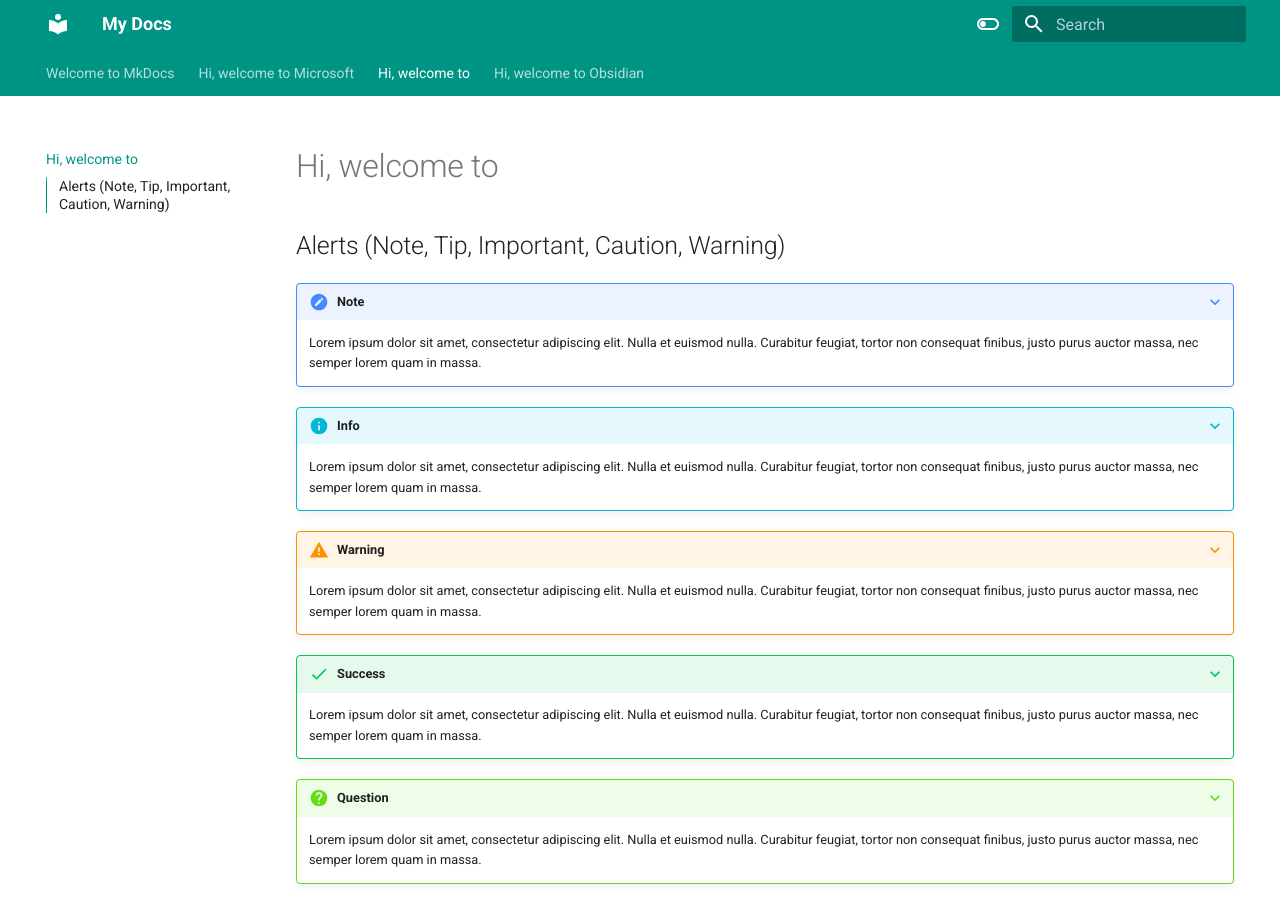
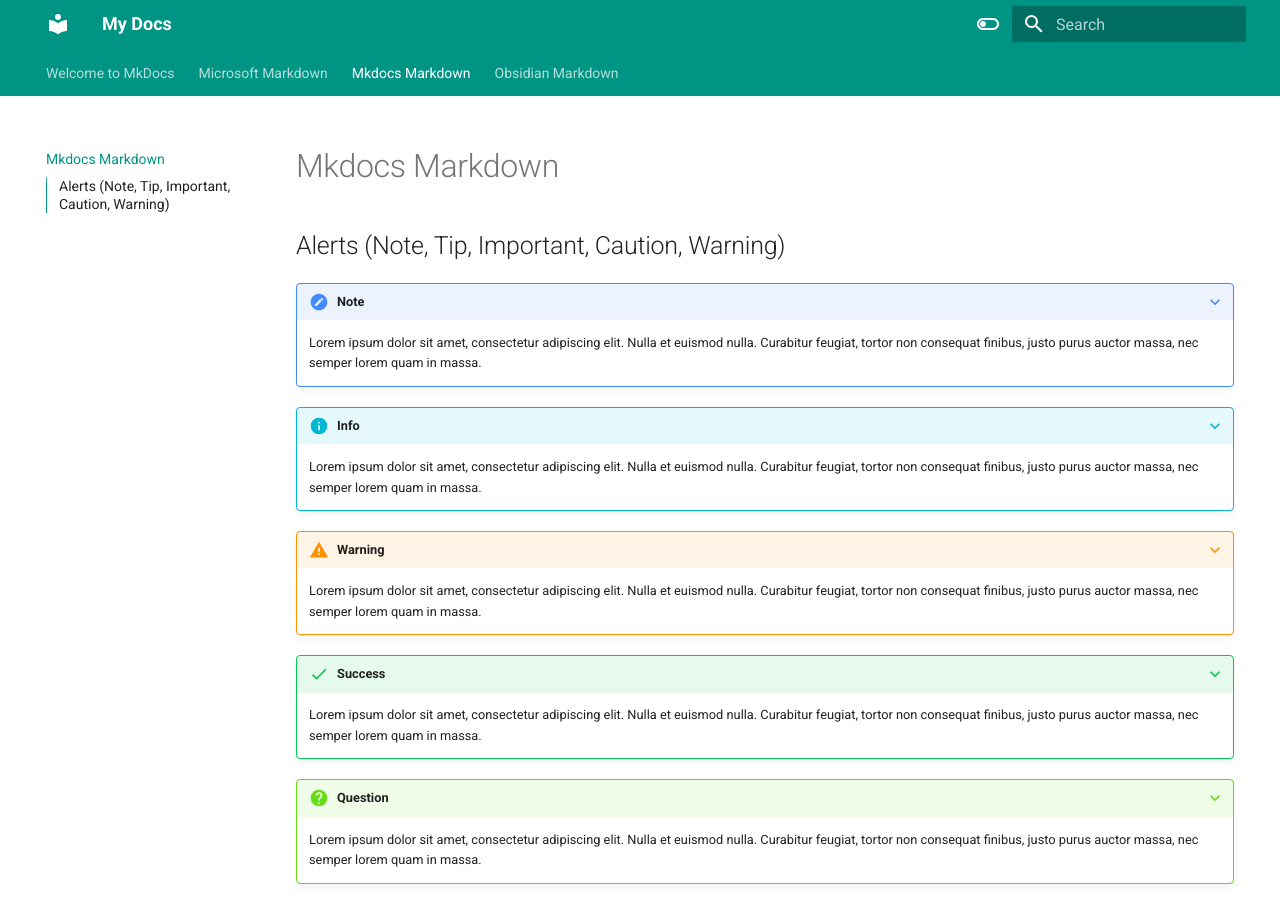
Before and after one commit to saket61195/mkdock-markdown, an MkDocs documentation site: the page built from docs/Mkdocs.md, in a window 1280 px wide and 900 px high. Built offline with MkDocs 1.6.1 and Material for MkDocs 9.7.7, drawn with Linux system fonts in a browser that asks for light colours.

Commit message:
update all docs

```diff
--- a/docs/Microsoft.md
+++ b/docs/Microsoft.md
@@ -1,4 +1,4 @@
-# Hi, welcome to Microsoft
+# Microsoft Markdown
 
 ## Alerts (Note, Tip, Important, Caution, Warning)
 
--- a/docs/Mkdocs.md
+++ b/docs/Mkdocs.md
@@ -1,4 +1,4 @@
-# Hi, welcome to
+# Mkdocs Markdown
 
 ## Alerts (Note, Tip, Important, Caution, Warning)
 
--- a/docs/Obsidian.md
+++ b/docs/Obsidian.md
@@ -1,4 +1,4 @@
-# Hi, welcome to Obsidian
+# Obsidian Markdown
 
 ---
 
```
